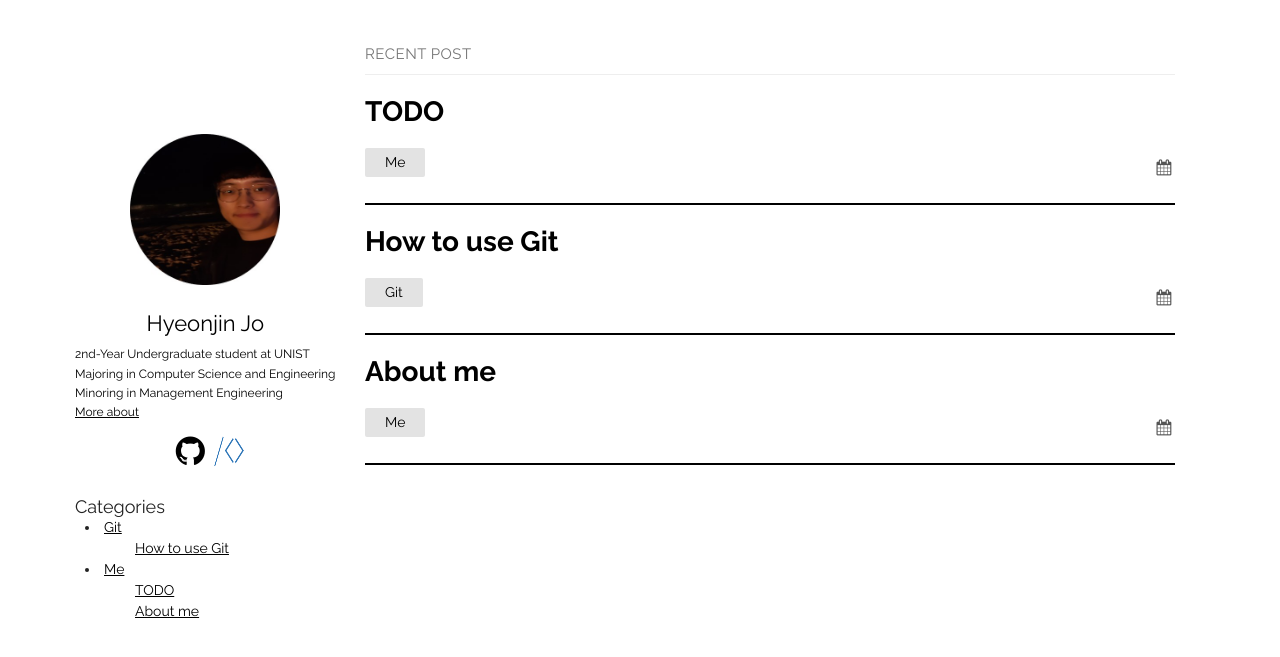
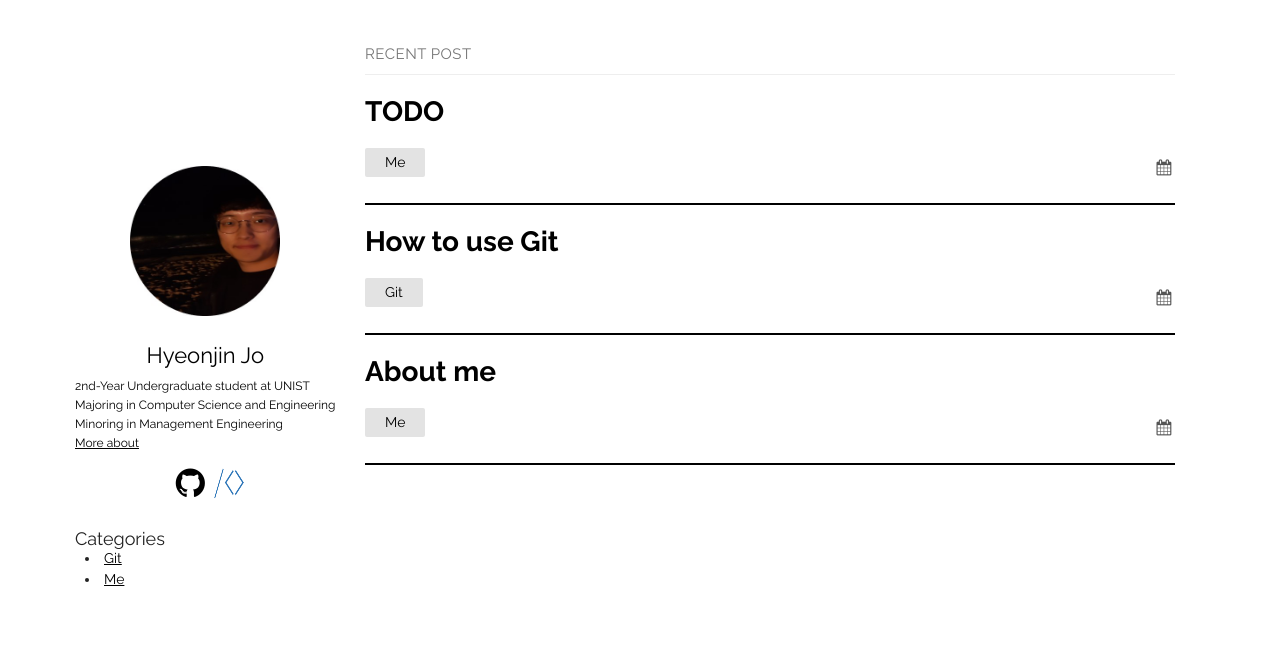
Before and after one commit to thinkin9/test, a Jekyll site: the page built from index.md, in a window 1280 px wide. Shown: the top 657 px of the page. Built offline with Jekyll 4.4.1, drawn with Linux system fonts in a browser that asks for light colours.

Commit message:
20200707

```diff
--- a/_layouts/default.html
+++ b/_layouts/default.html
@@ -50,20 +50,22 @@
         <li><a href="/test/category/Git.html">Git</a>
           <ul>
             {% for post in site.categories["Git"] %}
+            <li>
               <a href="{{ site.baseurl| }}{{ post.url| }}">
-                <li>{{post.title}}
-                </li>
+                {{post.title}}
               </a>
+            </li>
             {% endfor %}
           </ul>
         </li>
-        <li><a href="/test/category/Me.html" style="font-size: 14px;">Me</a>
+        <li><a href="/test/category/Me.html">Me</a>
           <ul>
             {% for post in site.categories["Me"] %}
-            <a href="{{ site.baseurl| }}{{ post.url| }}">
-              <li>{{post.title}}
-              </li>
-            </a>
+            <li>
+              <a href="{{ site.baseurl| }}{{ post.url| }}">
+                {{post.title}}
+              </a>
+            </li>
             {% endfor %}
           </ul>
         </li>
--- a/_sass/plain.scss
+++ b/_sass/plain.scss
@@ -277,14 +277,14 @@ main {
     background: #e3e3e3;
   }
 
-  li a ul{
+  li ul{
     display: none;
     position: absolute;
   }
-  li:hover a ul{
+  li:hover ul{
     display: inline-block;
   }
-  li a ul{
+  li ul a{
     background-color: #e3e3e3;
     display: none;
     text-decoration: none;
```
